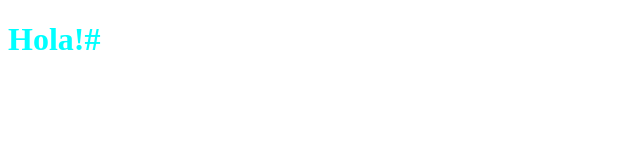
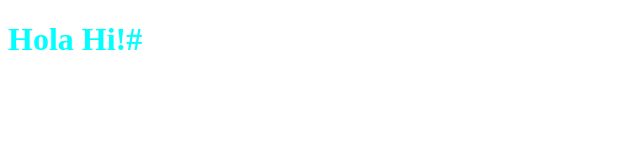
Before and after one commit to sandygonewindy25/hello, a plain HTML site: page index.html in a window 1280 px wide. Shown: the whole page, without its empty margins (0-640 px from the left). Drawn offline with Linux system fonts and the light colour scheme.

Commit message:
Add English

```diff
--- a/index.html
+++ b/index.html
@@ -6,6 +6,6 @@
     <title>Hello</title>
 </head>
 <body>
-    <h1 style = "color: aqua;"> Hola!# </h1>
+    <h1 style = "color: aqua;"> Hola Hi!# </h1>
 </body>
 </html>
```
